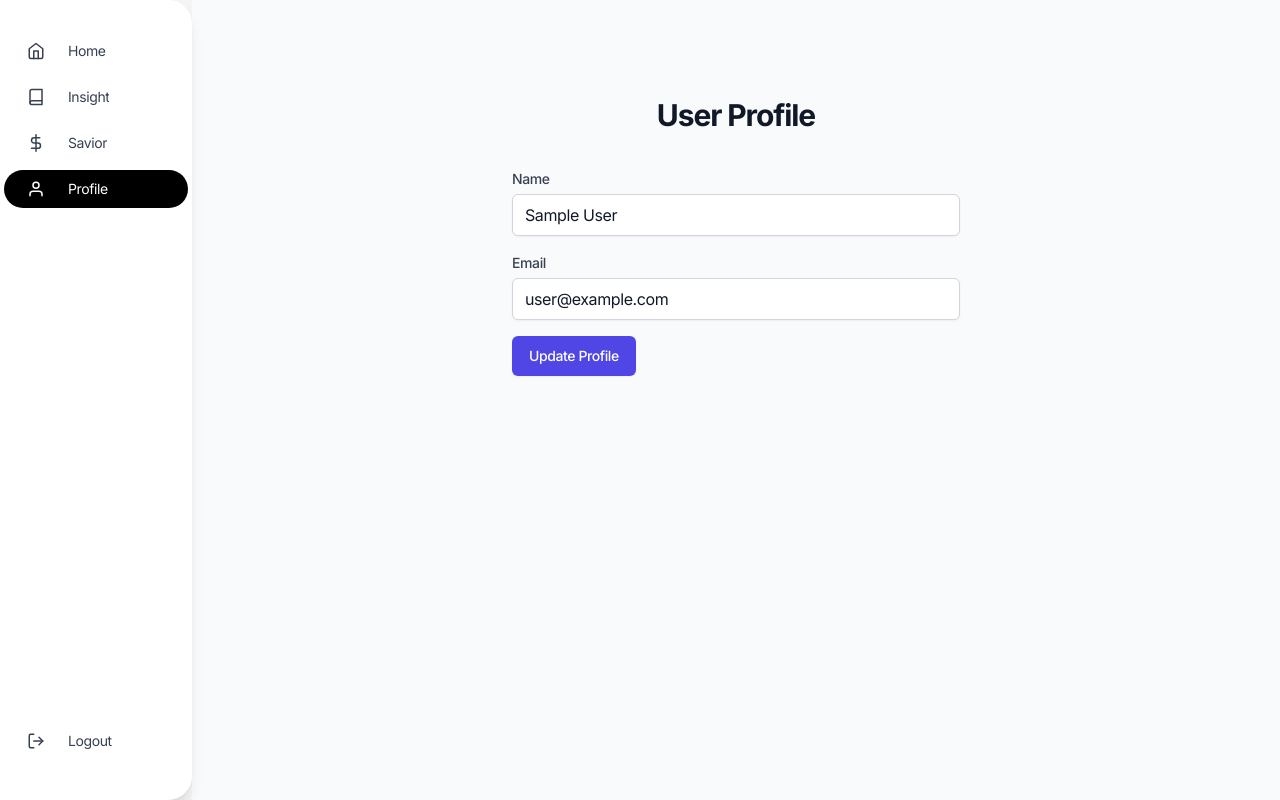
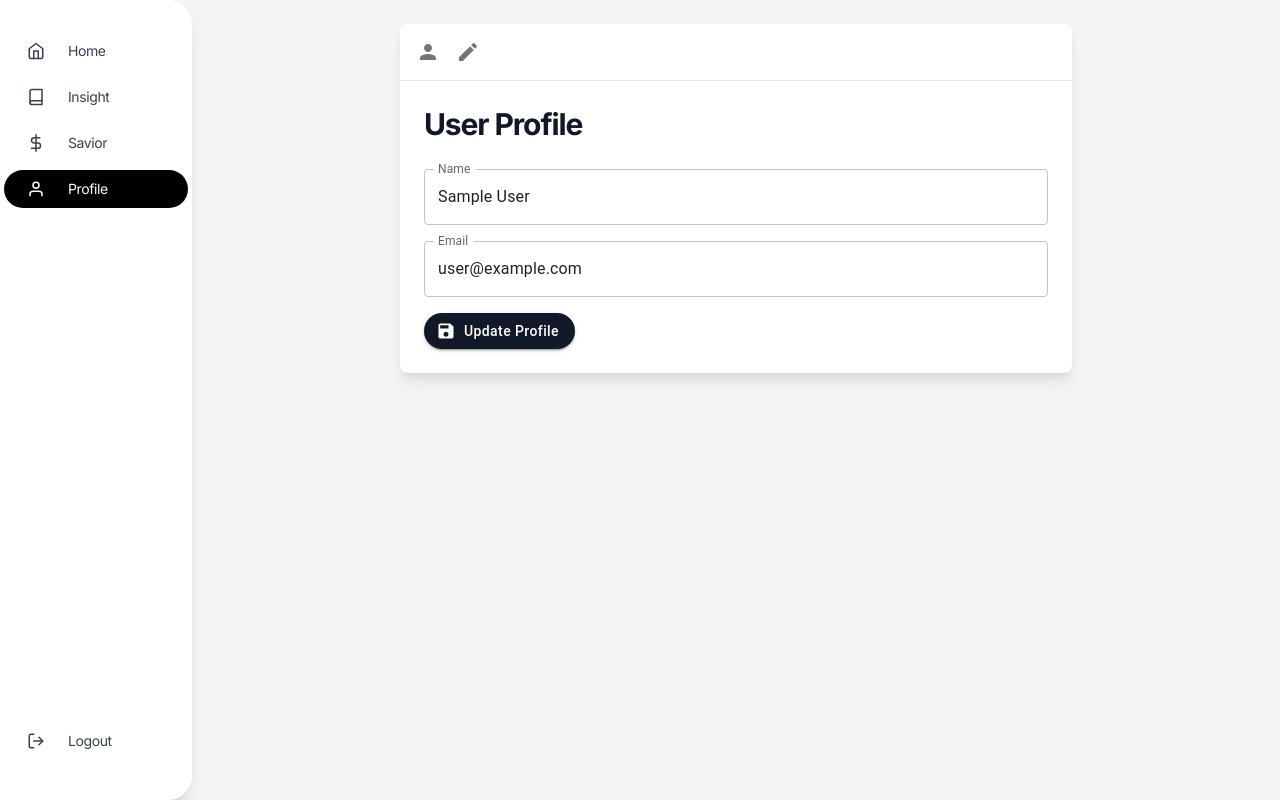
Before and after one commit to AnthonyCampos1234/Avisari, a Next.js app: page /dashboard/profile in a window 1280 px wide. Built offline with nearby package versions, Linux system fonts and the light colour scheme; no server answers; sample sign-in values are in the browser's storage.

Commit message:
more changes

```diff
--- a/app/(default)/dashboard/profile/page.tsx
+++ b/app/(default)/dashboard/profile/page.tsx
@@ -1,8 +1,13 @@
 "use client";
 
-import { useState, useEffect } from "react";
+import { useState, useEffect, useRef } from "react";
 import { useSession } from "next-auth/react";
 import { useRouter } from "next/navigation";
+import { IconButton, Button, TextField } from '@mui/material';
+import PersonIcon from '@mui/icons-material/Person';
+import EditIcon from '@mui/icons-material/Edit';
+import SaveIcon from '@mui/icons-material/Save';
+import { motion, AnimatePresence } from 'framer-motion';
 
 export default function Profile() {
     const { data: session, status } = useSession();
@@ -10,6 +15,8 @@ export default function Profile() {
     const [name, setName] = useState("");
     const [email, setEmail] = useState("");
     const [message, setMessage] = useState("");
+    const [openPopover, setOpenPopover] = useState('');
+    const popoverRef = useRef<HTMLDivElement>(null);
 
     useEffect(() => {
         if (status === "unauthenticated") {
@@ -19,6 +26,19 @@ export default function Profile() {
             setEmail(session.user.email || "");
         }
     }, [session, status, router]);
+
+    useEffect(() => {
+        const handleClickOutside = (event: MouseEvent) => {
+            if (popoverRef.current && !popoverRef.current.contains(event.target as Node)) {
+                setOpenPopover('');
+            }
+        };
+
+        document.addEventListener('mousedown', handleClickOutside);
+        return () => {
+            document.removeEventListener('mousedown', handleClickOutside);
+        };
+    }, []);
 
     const handleSubmit = async (e: React.FormEvent) => {
         e.preventDefault();
@@ -38,48 +58,148 @@ export default function Profile() {
         }
     };
 
+    const handlePopoverToggle = (popoverId: string) => {
+        setOpenPopover(prevState => prevState === popoverId ? '' : popoverId);
+    };
+
+    const popoverVariants = {
+        hidden: { opacity: 0, scale: 0.8, y: -20 },
+        visible: {
+            opacity: 1,
+            scale: 1,
+            y: 0,
+            transition: {
+                type: "spring",
+                stiffness: 300,
+                damping: 20
+            }
+        },
+        exit: {
+            opacity: 0,
+            scale: 0.8,
+            y: -20,
+            transition: {
+                duration: 0.2
+            }
+        }
+    };
+
     if (status === "loading") {
-        return <div>Loading...</div>;
+        return <div className="flex justify-center items-center h-screen">Loading...</div>;
     }
 
     return (
-        <div className="p-6 pt-24 bg-gray-50 min-h-screen flex flex-col items-center">
-            <h1 className="mb-8 text-3xl font-bold text-center">User Profile</h1>
-            <div className="max-w-md w-full">
+        <div className="p-6 bg-gray-100 min-h-screen">
+            <div className="max-w-2xl mx-auto bg-white rounded-lg shadow-lg overflow-hidden">
+                <div className="border-b border-gray-200 p-2 flex relative">
+                    <IconButton onClick={() => handlePopoverToggle('profile')} className="rounded-full transition-all duration-300 hover:bg-gray-100">
+                        <PersonIcon />
+                    </IconButton>
+                    <IconButton onClick={() => handlePopoverToggle('edit')} className="rounded-full transition-all duration-300 hover:bg-gray-100">
+                        <EditIcon />
+                    </IconButton>
+                    <AnimatePresence>
+                        {openPopover && (
+                            <motion.div
+                                ref={popoverRef}
+                                initial="hidden"
+                                animate="visible"
+                                exit="exit"
+                                variants={popoverVariants}
+                                className="absolute top-full left-0 mt-2 bg-white rounded-lg shadow-lg z-20"
+                            >
+                                <PopoverContent type={openPopover} />
+                            </motion.div>
+                        )}
+                    </AnimatePresence>
+                </div>
+                <div className="p-6">
+                    <h1 className="text-3xl font-bold text-gray-900 mb-6">User Profile</h1>
+                    <motion.div
+                        initial={{ opacity: 0, y: 20 }}
+                        animate={{ opacity: 1, y: 0 }}
+                        transition={{ duration: 0.5 }}
+                    >
                         <form onSubmit={handleSubmit} className="space-y-4">
-                    <div>
-                        <label htmlFor="name" className="block text-sm font-medium text-gray-700">
-                            Name
-                        </label>
-                        <input
-                            type="text"
-                            id="name"
+                            <TextField
+                                label="Name"
+                                variant="outlined"
+                                fullWidth
                                 value={name}
                                 onChange={(e) => setName(e.target.value)}
-                            className="mt-1 block w-full rounded-md border-gray-300 shadow-sm focus:border-indigo-300 focus:ring focus:ring-indigo-200 focus:ring-opacity-50"
                             />
-                    </div>
-                    <div>
-                        <label htmlFor="email" className="block text-sm font-medium text-gray-700">
-                            Email
-                        </label>
-                        <input
-                            type="email"
-                            id="email"
+                            <TextField
+                                label="Email"
+                                variant="outlined"
+                                fullWidth
                                 value={email}
                                 onChange={(e) => setEmail(e.target.value)}
-                            className="mt-1 block w-full rounded-md border-gray-300 shadow-sm focus:border-indigo-300 focus:ring focus:ring-indigo-200 focus:ring-opacity-50"
                             />
-                    </div>
-                    <button
+                            <Button
                                 type="submit"
-                        className="inline-flex justify-center rounded-md border border-transparent bg-indigo-600 py-2 px-4 text-sm font-medium text-white shadow-sm hover:bg-indigo-700 focus:outline-none focus:ring-2 focus:ring-indigo-500 focus:ring-offset-2"
+                                variant="contained"
+                                startIcon={<SaveIcon />}
+                                sx={{
+                                    backgroundColor: '#111827',
+                                    '&:hover': {
+                                        backgroundColor: '#374151',
+                                    },
+                                    borderRadius: '9999px',
+                                    textTransform: 'none',
+                                }}
                             >
                                 Update Profile
-                    </button>
+                            </Button>
                         </form>
-                {message && <p className="mt-4 text-sm text-green-600 text-center">{message}</p>}
+                        {message && (
+                            <motion.p
+                                initial={{ opacity: 0 }}
+                                animate={{ opacity: 1 }}
+                                className="mt-4 text-sm text-green-600 text-center"
+                            >
+                                {message}
+                            </motion.p>
+                        )}
+                    </motion.div>
+                </div>
             </div>
         </div>
     );
 }
+
+function PopoverContent({ type }: { type: string }) {
+    const buttonStyle = {
+        backgroundColor: '#111827',
+        '&:hover': {
+            backgroundColor: '#374151',
+        },
+        borderRadius: '9999px',
+        textTransform: 'none',
+        color: 'white',
+    };
+
+    switch (type) {
+        case 'profile':
+            return (
+                <div className="p-4 w-64">
+                    <h2 className="text-lg font-bold mb-2">Profile</h2>
+                    <p className="mb-4">View and manage your profile information.</p>
+                    <Button href="/dashboard/profile" variant="contained" fullWidth sx={buttonStyle}>
+                        Go to Profile
+                    </Button>
+                </div>
+            );
+        case 'edit':
+            return (
+                <div className="p-4 w-64">
+                    <h2 className="text-lg font-bold mb-2">Edit Profile</h2>
+                    <p className="mb-4">Make changes to your profile information.</p>
+                    <Button variant="contained" fullWidth sx={buttonStyle}>
+                        Edit Profile
+                    </Button>
+                </div>
+            );
+        default:
+            return null;
+    }
+}
```
Lines whose indentation alone changed are shown as unchanged.
